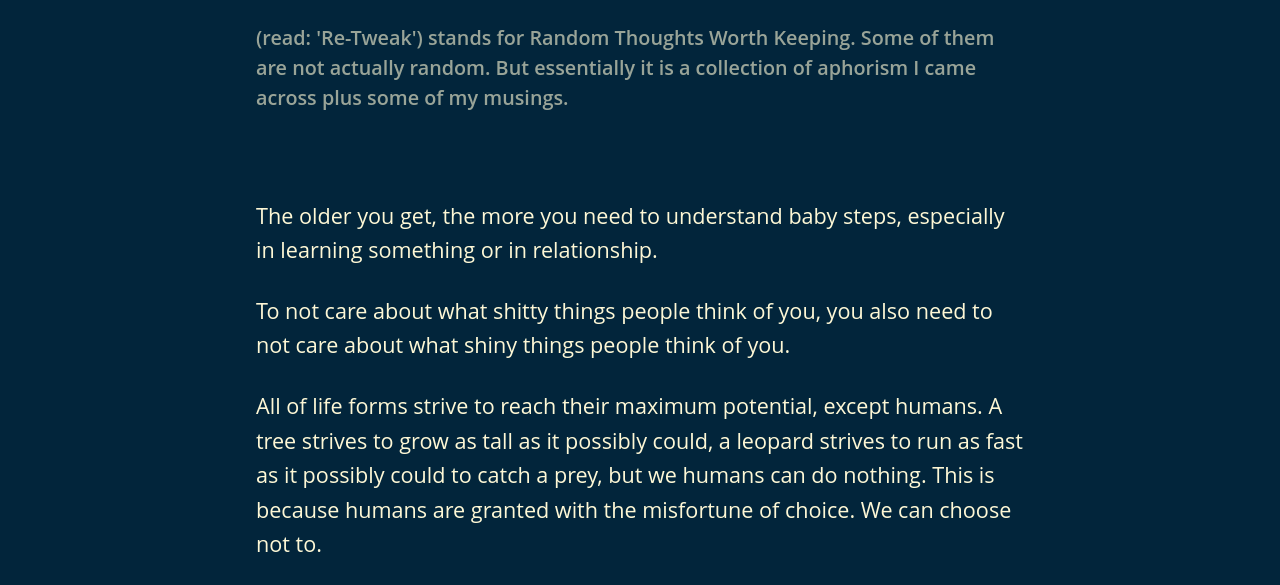
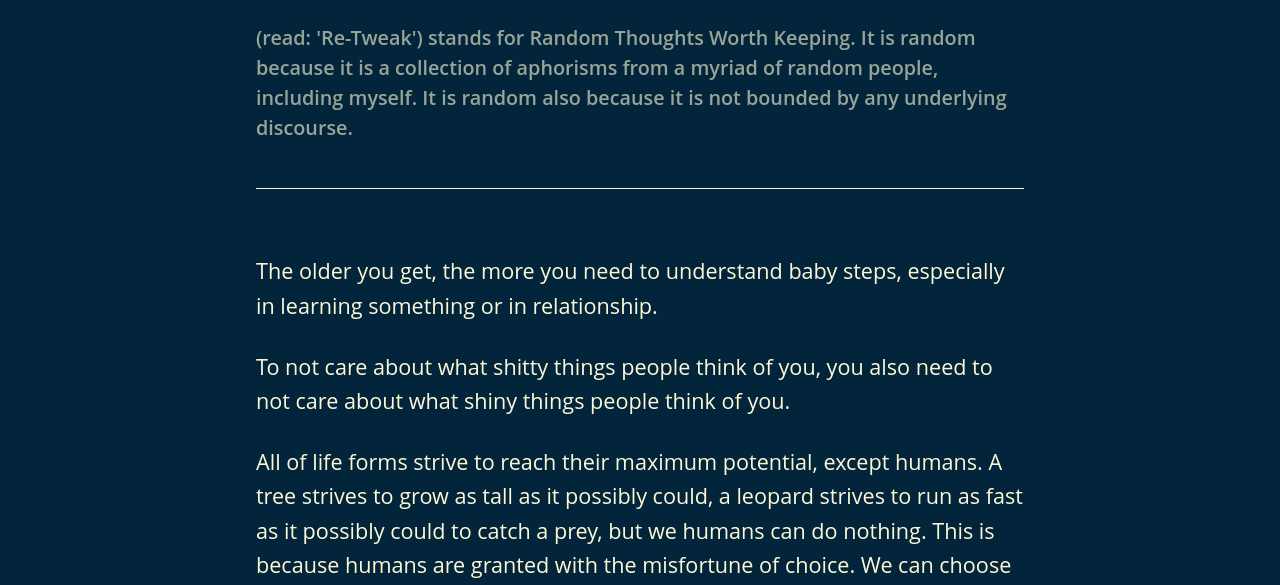
Before and after one commit to tiongwoon/wizardofongz2, a Gatsby site: page /rtwk in a window 1280 px wide. Shown: the part 182-767 px from the top of the page. Built offline with nearby package versions, Linux system fonts and the light colour scheme; Gatsby itself is replaced by a stand-in of ours.

Commit message:
minor styling

```diff
--- a/src/components/layout.css
+++ b/src/components/layout.css
@@ -105,8 +105,9 @@ figure {
 }
 hr {
   box-sizing: content-box;
-  height: 0;
-  overflow: visible;
+
+  overflow: hidden;
+  border: 1px solid #FEF8D6;
 }
 button,
 input,
@@ -653,11 +654,13 @@ pre tt:after {
   font-weight: 900;
 }
 
+
+
 .normal-text {
   font-family: 'Open Sans', sans-serif;
   font-size: 1.4em;
   line-height: 1.5;
-  font-weight: 100;
+  font-weight: 400;
 }
 
 .normal-text-red {
@@ -696,6 +699,13 @@ pre tt:after {
   margin: 0 auto;
   max-width: 60vw;
   padding-top: 5vh;
+}
+
+.main-container hr {
+  box-sizing: content-box;
+  height: 1;
+  overflow: hidden;
+  background-color:  #FEF8D6;
 }
 
 .list-container {
--- a/src/pages/about.js
+++ b/src/pages/about.js
@@ -10,6 +10,7 @@ export default function About({ data }) {
     <Layout>
       <SEO title="About Me" />
       <h1 className="secondary-title-font normal-text-yellow">About Me</h1>
+      <hr/>
       <Img
         fluid={data.file.childImageSharp.fluid}
         alt="a pop art photo of the wizard"
--- a/src/pages/index.js
+++ b/src/pages/index.js
@@ -13,7 +13,7 @@ const IndexPage = () => (
       <h1 className="title-font">Hey! I am Tiong</h1>
       <p className="normal-text-red normal-text">
         Here I share my thoughts about tech, personal development and just about life
-        in general.<br></br><Link to="/writings">Read my writings </Link>
+        in general.<br></br><Link to="/writings"><span style={{textDecoration:"underline"}}>Read my writings</span> </Link>
       </p>
     </div>
   </div>
--- a/src/pages/rtwk.js
+++ b/src/pages/rtwk.js
@@ -8,18 +8,19 @@ export default function RTWK() {
       <SEO title="RTWK" />
       <h1 className="secondary-title-font normal-text-yellow">RTWK</h1>
       <p className="tertiary-title-font">
-        (read: 'Re-Tweak') stands for Random Thoughts Worth Keeping. Some of
-        them are not actually random. But essentially it is a collection of
-        aphorism I came across plus some of my musings.
+        (read: 'Re-Tweak') stands for Random Thoughts Worth Keeping. It is
+        random because it is a collection of aphorisms from a myriad of random
+        people, including myself. It is random also because it is not bounded by any underlying discourse.
       </p>
+      <hr />
       <section className="essay-container normal-text-yellow">
         <p>
           The older you get, the more you need to understand baby steps,
           especially in learning something or in relationship.
         </p>
         <p>
-          To not care about what shitty things people think of you, you also need to
-           not care about what shiny things people think of you.
+          To not care about what shitty things people think of you, you also
+          need to not care about what shiny things people think of you.
         </p>
         <p>
           All of life forms strive to reach their maximum potential, except
--- a/src/pages/writings.js
+++ b/src/pages/writings.js
@@ -10,6 +10,7 @@ export default function Writings({ data }) {
         <SEO title="Writings" />
       <h1 className="secondary-title-font normal-text-yellow">Writings</h1>
       <p className="tertiary-title-font ">My thoughts on a range of stuff including but not limited to decentralisation, philosophy and personal development.</p>
+      <hr/>
       {data.allMarkdownRemark.edges.map(post => (
         <div className="list-container" key={post.node.id}>
           <h3>{post.node.frontmatter.title}</h3>
```
